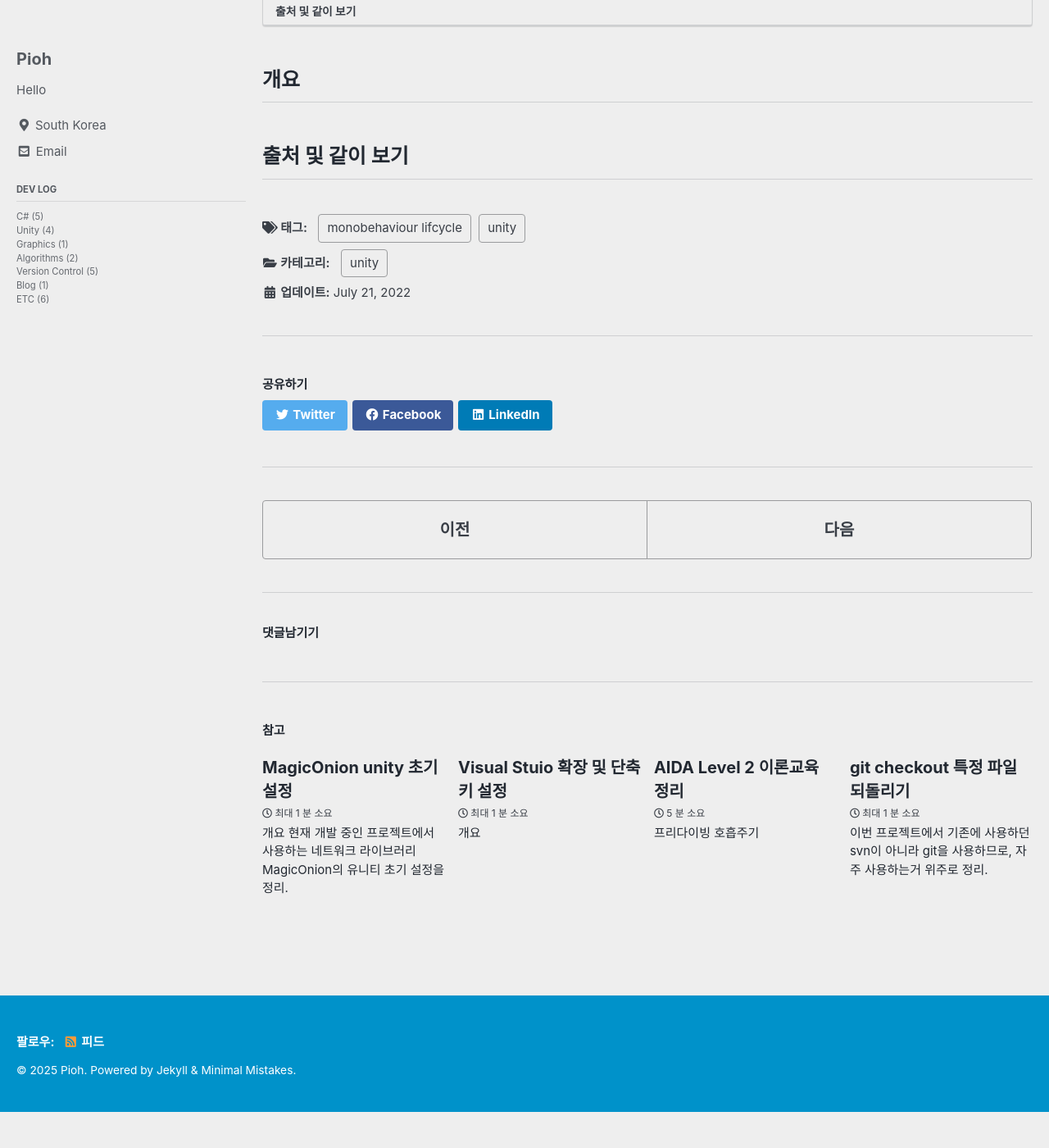
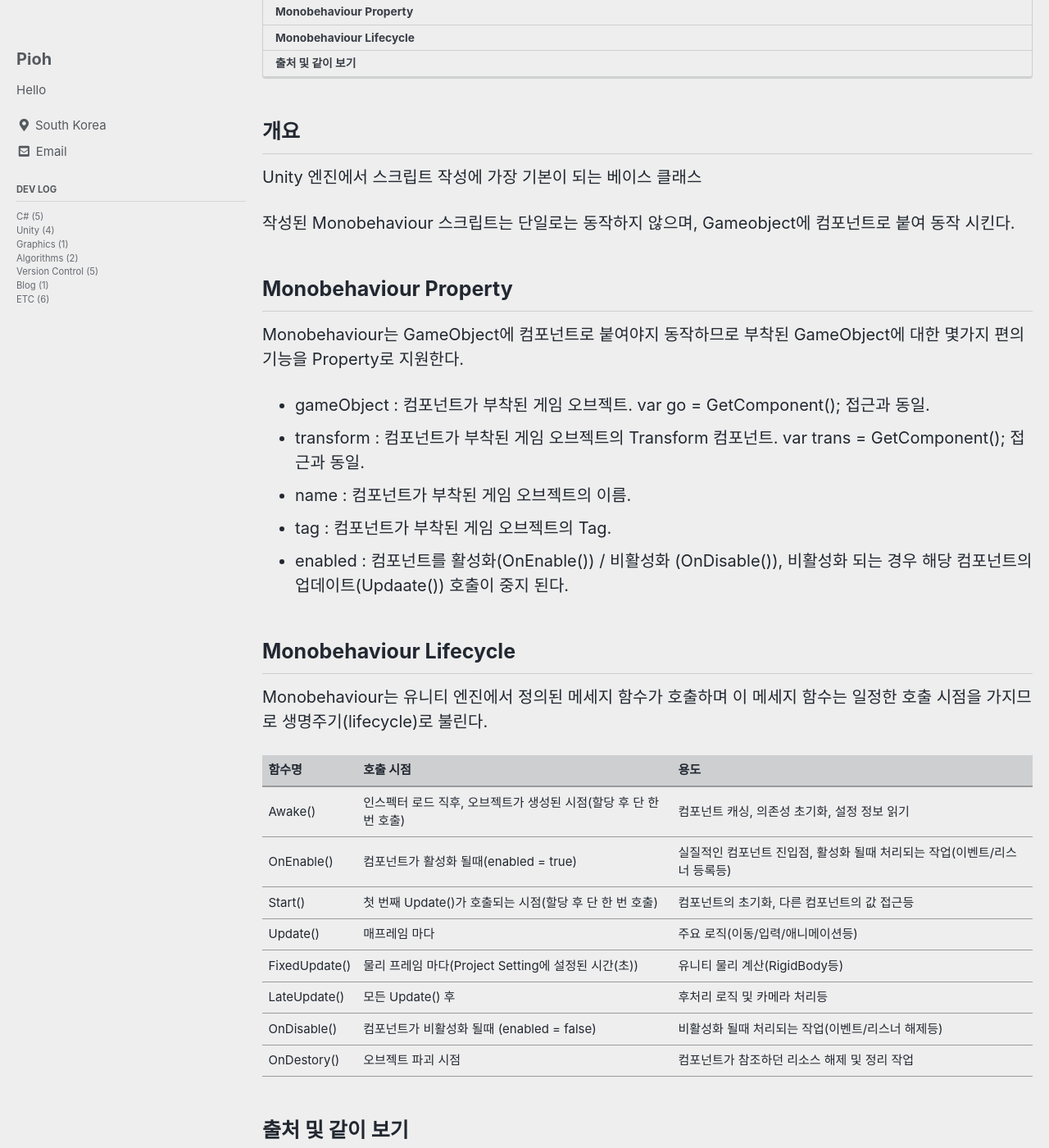
Before and after one commit to devpioh/devpioh.github.io, a Jekyll site: the page built from _posts/Devlog/Unity/2022-07-21-Monobehaviour.md, in a window 1280 px wide and 1400 px high, scrolled down 254 px. Shown: the whole window at 82% size. Built offline with Jekyll 4.4.1, drawn with Linux system fonts in a browser that asks for light colours; cached includes are drawn as plain includes; some web fonts are replaced; comment, search, counter and statistics services are not loaded; before the commit the page ends 1610 px from its top, so only the background shows below that; some of the changed text lies outside the part shown.

Commit message:
Monobehaviour

```diff
--- a/_posts/Devlog/Unity/2022-07-21-Monobehaviour.md
+++ b/_posts/Devlog/Unity/2022-07-21-Monobehaviour.md
@@ -1,7 +1,7 @@
 ---
 title: "Monobehaviour"
 date: 2022-07-21
-last_modified_at: 2022-07-21
+last_modified_at: 2025-05-08
 
 toc: true
 toc_sticky: true
@@ -13,4 +13,33 @@ tag:
 ---
 
 ## 개요
+Unity 엔진에서 스크립트 작성에 가장 기본이 되는 베이스 클래스
+
+작성된 Monobehaviour 스크립트는 단일로는 동작하지 않으며, Gameobject에 컴포넌트로 붙여 동작 시킨다.
+
+## Monobehaviour Property
+Monobehaviour는 GameObject에 컴포넌트로 붙여야지 동작하므로 부착된 GameObject에 대한 몇가지 편의 기능을 Property로 지원한다.
+
+* gameObject : 컴포넌트가 부착된 게임 오브젝트. var go = GetComponent<GameObject>(); 접근과 동일.
+* transform : 컴포넌트가 부착된 게임 오브젝트의 Transform 컴포넌트. var trans = GetComponent<Transform>(); 접근과 동일.
+* name : 컴포넌트가 부착된 게임 오브젝트의 이름.
+* tag : 컴포넌트가 부착된 게임 오브젝트의 Tag.
+* enabled : 컴포넌트를 활성화(OnEnable()) / 비활성화 (OnDisable()), 비활성화 되는 경우 해당 컴포넌트의 업데이트(Updaate()) 호출이 중지 된다.
+
+## Monobehaviour Lifecycle
+Monobehaviour는 유니티 엔진에서 정의된 메세지 함수가 호출하며 이 메세지 함수는 일정한 호출 시점을 가지므로 생명주기(lifecycle)로 불린다.
+
+| 함수명 | 호출 시점 | 용도 |
+|--------|-----------|------|
+| Awake() | 인스펙터 로드 직후, 오브젝트가 생성된 시점(할당 후 단 한 번 호출) | 컴포넌트 캐싱, 의존성 초기화, 설정 정보 읽기 |
+| OnEnable() | 컴포넌트가 활성화 될때(enabled = true) | 실질적인 컴포넌트 진입점, 활성화 될때 처리되는 작업(이벤트/리스너 등록등) |
+| Start() | 첫 번째 Update()가 호출되는 시점(할당 후 단 한 번 호출) | 컴포넌트의 초기화, 다른 컴포넌트의 값 접근등 |
+| Update() | 매프레임 마다 | 주요 로직(이동/입력/애니메이션등) |
+| FixedUpdate() | 물리 프레임 마다(Project Setting에 설정된 시간(초)) | 유니티 물리 계산(RigidBody등) |
+| LateUpdate() | 모든 Update() 후 | 후처리 로직 및 카메라 처리등 |
+| OnDisable() | 컴포넌트가 비활성화 될때 (enabled = false) | 비활성화 될때 처리되는 작업(이벤트/리스너 해제등) |
+| OnDestory() | 오브젝트 파괴 시점 | 컴포넌트가 참조하던 리소스 해제 및 정리 작업 |
+
 ## 출처 및 같이 보기
+[Monobehabiour](https://docs.unity3d.com/6000.1/Documentation/ScriptReference/MonoBehaviour.html)
+[Unity Order of execution for event functions](https://docs.unity3d.com/6000.1/Documentation/Manual/execution-order.html)
```
